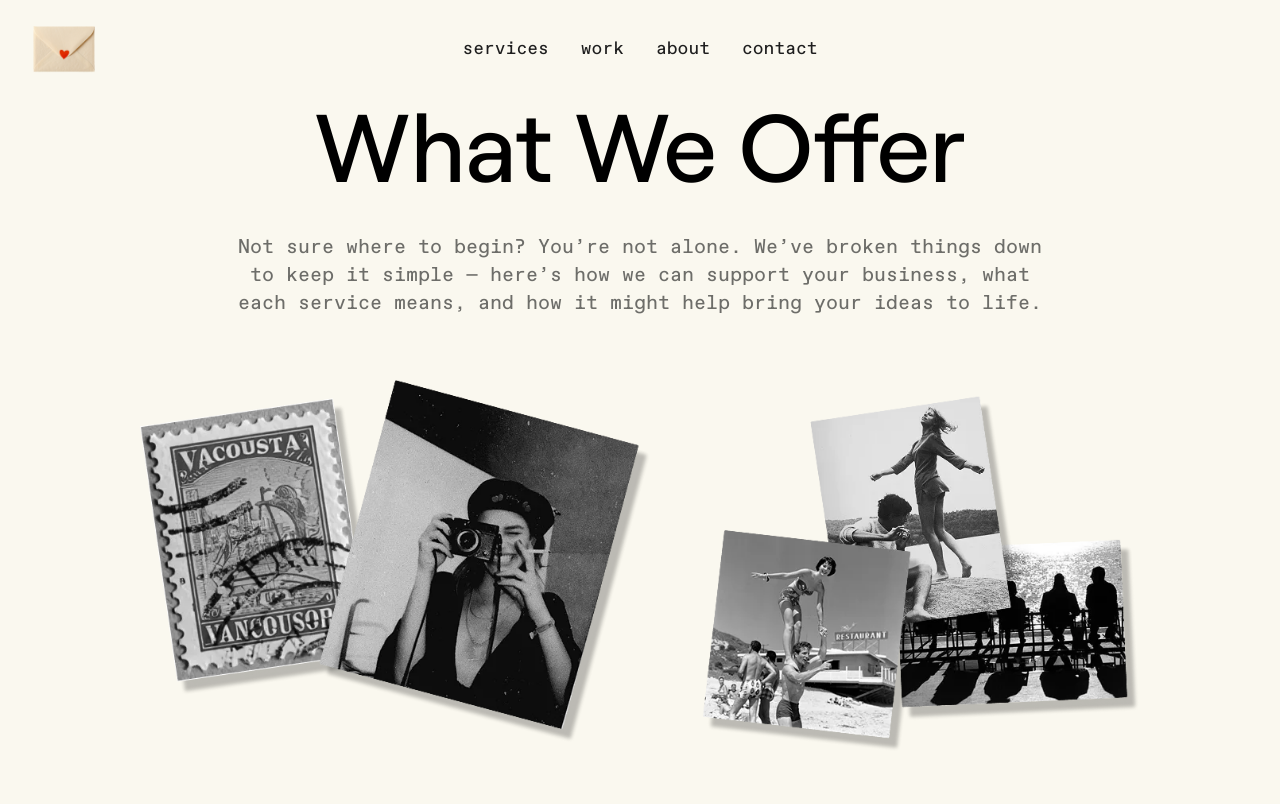
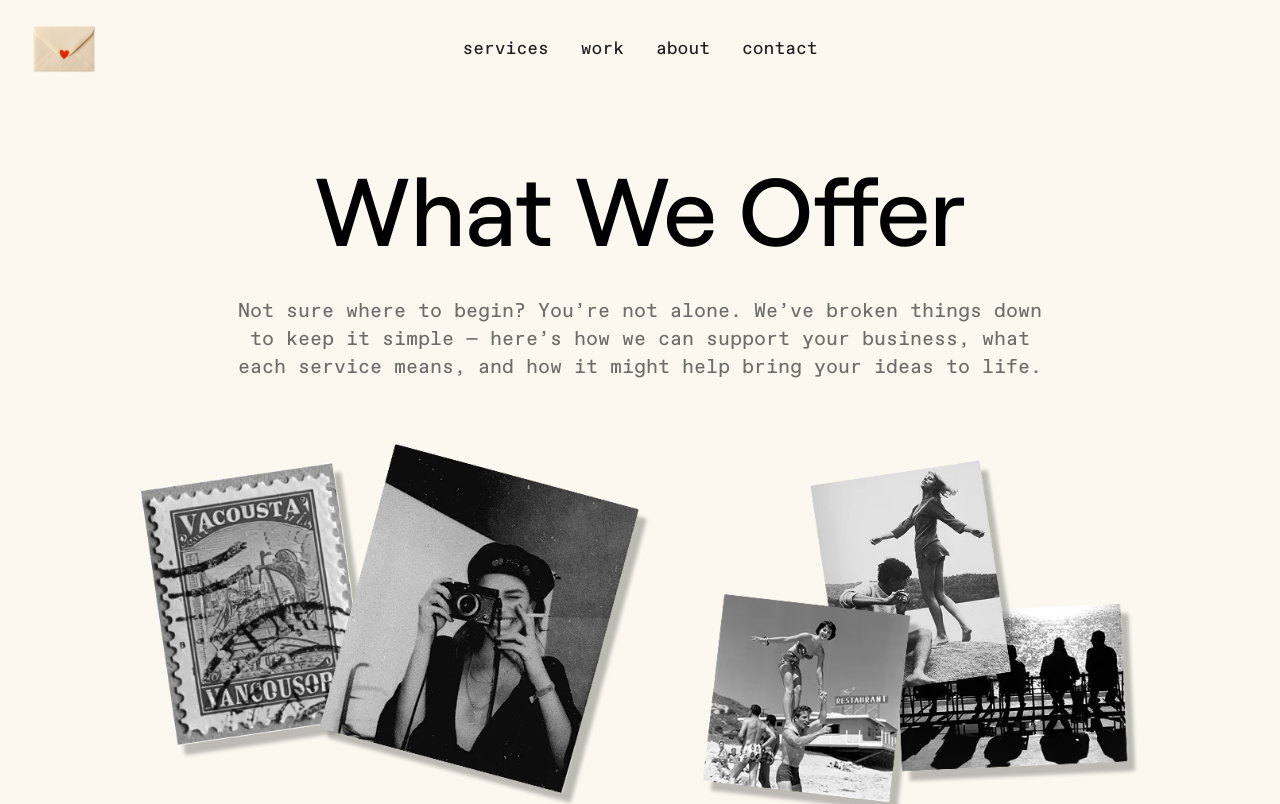
Before and after one commit to tinaduo/dear-neighbour, a Next.js app: page /services in a window 1280 px wide. Shown: the top 804 px of the page. Built offline with nearby package versions, Linux system fonts and the light colour scheme.

Commit message:
moved navbar and main tag styling to layout

```diff
--- a/src/app/layout.tsx
+++ b/src/app/layout.tsx
@@ -1,5 +1,6 @@
 import type { Metadata } from "next";
 import "./globals.css";
+import NavBar from "../../components/NavBar";
 
 export default function RootLayout({
   children,
@@ -8,8 +9,11 @@ export default function RootLayout({
 }>) {
   return (
     <html lang="en">
-      <body className="antialiased">
-        {children}
+      <body>
+        <NavBar/>
+        <main className="antialiased flex flex-col mx-4 items-center justify-center min-h-screen space-y-40 my-16 2xl:mx-[195px]">
+          {children}
+        </main>
       </body>
     </html>
   );
--- a/src/app/page.tsx
+++ b/src/app/page.tsx
@@ -14,8 +14,8 @@ export default function Home() {
           content="Dear Neighbour, We believe in small things with big meaning. The way a local shop feels like home. The way a handwritten note can say more than a billboard ever could. We believe in showing up for each other in the hard moments and the hopeful ones, because that’s how strong communities are built. The three of us met in school, but what connected us was bigger than design. We kept coming back to the same conversations: how to support others, how to create space for underrepresented voices, how to build something that gives back. That’s what dear neighbour is really about. We believe in collaboration over competition. In lifting each other up. In making things with heart, not ego. And most of all, we believe that when we care for our communities, they care for us right back."
         />
       </head>
-      <NavBar />
-      <main className="flex flex-col mx-4 items-center justify-center min-h-screen space-y-40 my-16 2xl:mx-[195px]">
+      {/* <NavBar /> */}
+      <main>
         <section className="flex flex-col md:flex-col-reverse items-center justify-center space-y-8">
           <img
             src="/images/placeholder/mobile-hero.png"
--- a/src/app/services/page.tsx
+++ b/src/app/services/page.tsx
@@ -1,13 +1,11 @@
 import Image from "next/image";
 import Footer from "../../../components/Footer";
-import NavBar from "../../../components/NavBar";
 import ServicesSection from "../../../components/ServicesSection";
 
 export default function Services() {
   return (
     <>
-      <NavBar />
-      <main className="flex flex-col mx-4 items-center min-h-screen space-y-40 mb-16 2xl:mx-[195px]">
+      <main>
         <section className="flex flex-col items-center">
           <h1 className="text-center justify-center text-8xl font-medium font-['Roobert']">
             What We Offer
```
Also changed, not shown: src/app/work/page.tsx (added, +9 -0 lines).
